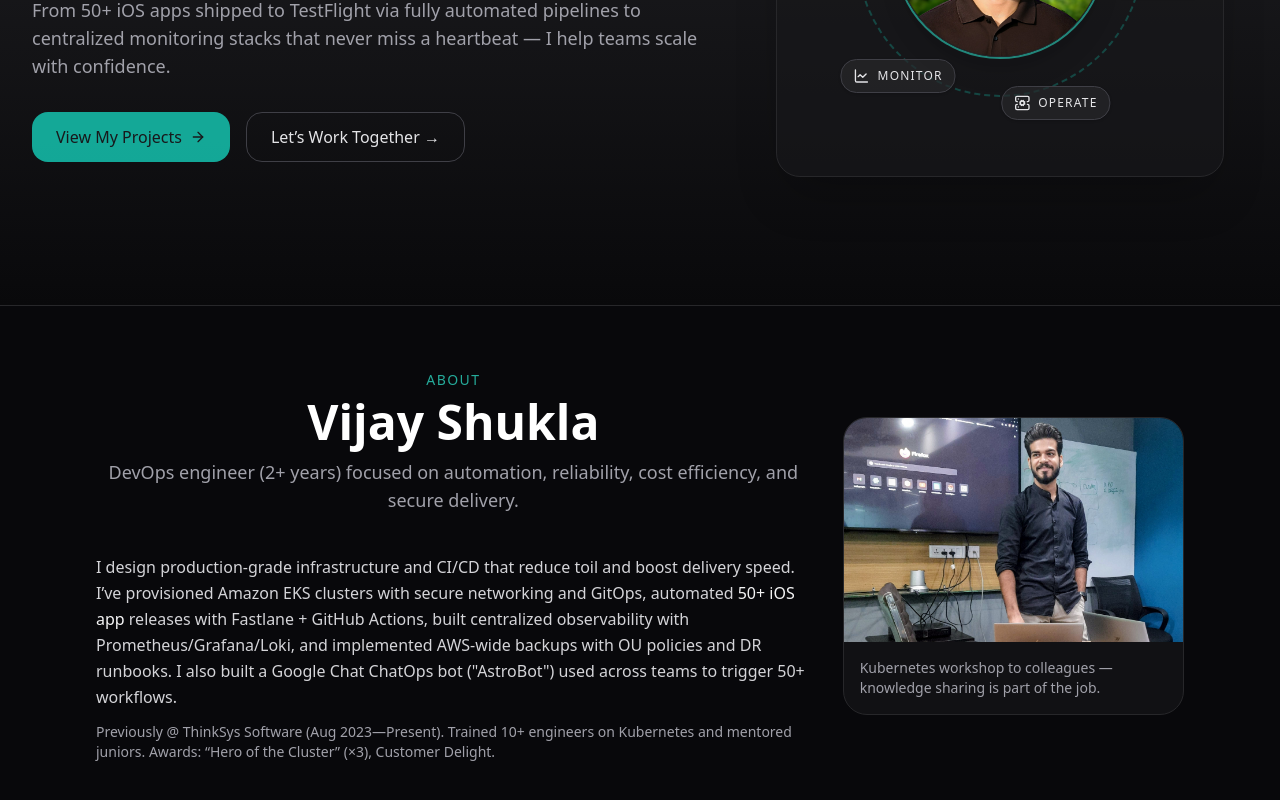
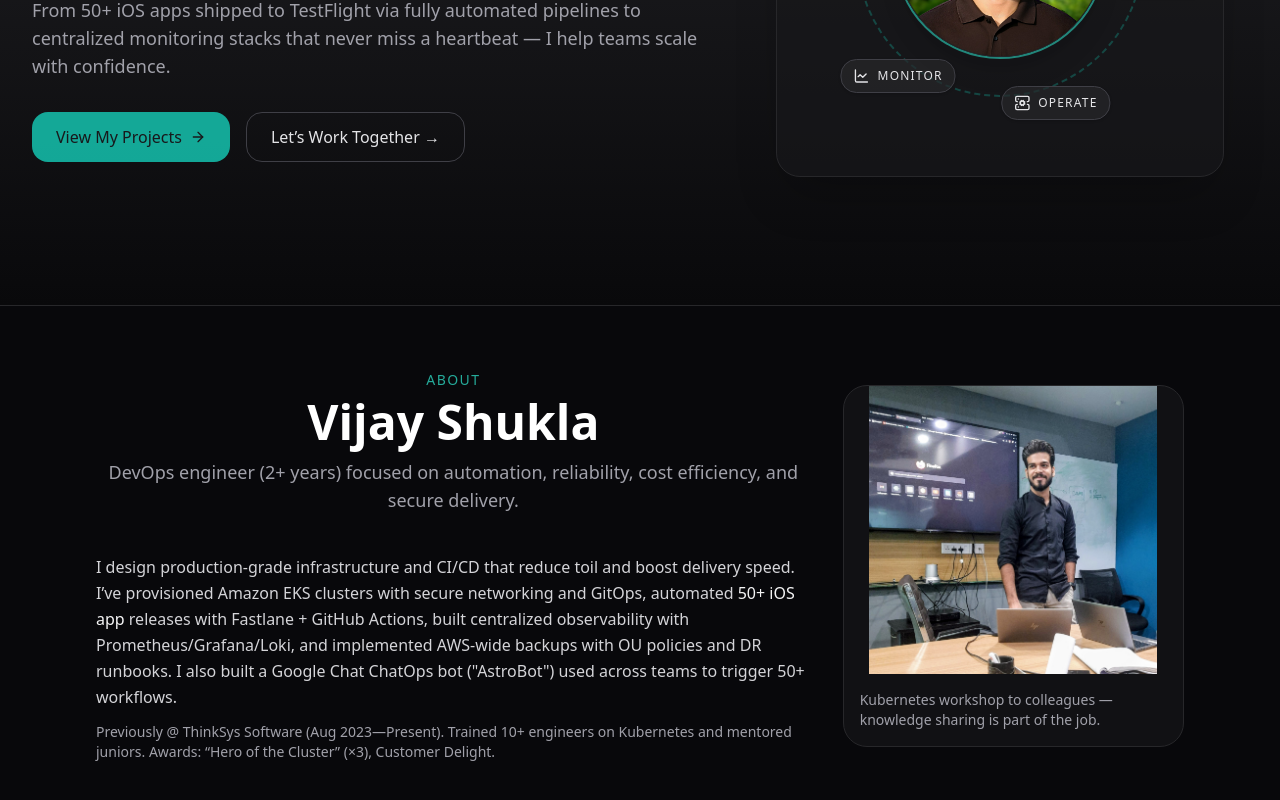
Before and after one commit to vijayshuklaHL/vijayshuklahl.github.io, a React (Vite) app: page / in a window 1280 px wide. Shown: the part 464-1264 px from the top of the page. Built offline with nearby package versions, Linux system fonts and the light colour scheme.

Commit message:
update workshop image aspect

```diff
--- a/src/App.tsx
+++ b/src/App.tsx
@@ -266,11 +266,15 @@ const About = () => (
       </div>
       <div>
         <div className="rounded-3xl overflow-hidden border border-zinc-800 bg-zinc-900/60">
-          <img src={CONFIG.workshopImg} alt="Workshop Kubernetes" className="w-full h-56 object-cover" />
-          <div className="p-4 text-sm text-zinc-400">
-            Kubernetes workshop to colleagues — knowledge sharing is part of the job.
-          </div>
+          <img
+            src={CONFIG.workshopImg}
+            alt="Workshop Kubernetes"
+            className="w-full max-h-72 object-contain object-top"
+          />
+        <div className="p-4 text-sm text-zinc-400">
+          Kubernetes workshop to colleagues — knowledge sharing is part of the job.
         </div>
+</div>
       </div>
     </div>
   </section>
```
